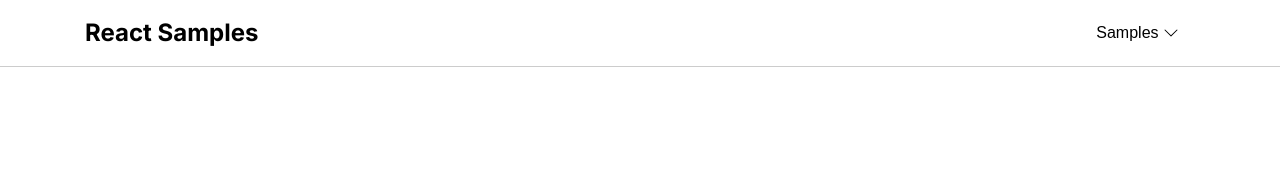
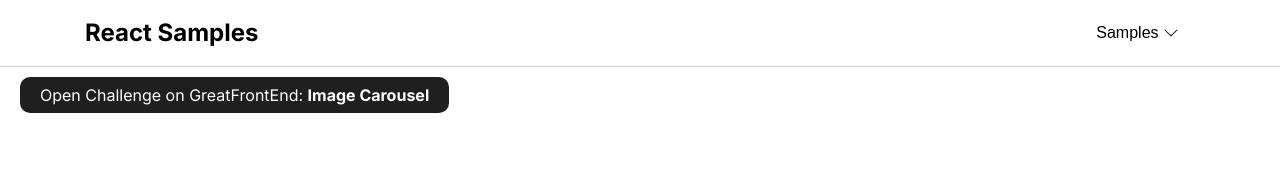
Before and after one commit to arjay07/react-samples, a React (Vite) app: page /image-carousel in a window 1280 px wide. Shown: the top 173 px of the page. Built offline with nearby package versions, Linux system fonts and the light colour scheme.

Commit message:
Add button link and styling for image carousel challenge

```diff
--- a/src/App.css
+++ b/src/App.css
@@ -0,0 +1,25 @@
+.referenceLink {
+    padding: 10px 20px;
+}
+
+.btnLink {
+    display: inline-block;
+    padding: 10px 20px;
+    background-color: #1f1f1f;
+    color: #fff;
+    border-radius: 10px;
+    transition: background-color 0.3s ease;
+    text-decoration: none;
+}
+
+.btnLink:hover {
+    background-color: #333;
+}
+
+.btnLink:active {
+    background-color: #0d0d0d;
+}
+
+.fw-bold {
+    font-weight: bold;
+}
--- a/src/views/ImageCarouselView.tsx
+++ b/src/views/ImageCarouselView.tsx
@@ -28,7 +28,14 @@ const images = [
     },
   ];
 const ImageCarouselView: React.FC = () => {
-    return <ImageCarousel images={images} />;
+    return <>
+      <div className="referenceLink">
+        <a className="btnLink" href="https://www.greatfrontend.com/questions/user-interface/image-carousel" target="_blank" rel="noopener noreferrer">
+          Open Challenge on GreatFrontEnd: <span className="fw-bold">Image Carousel</span>
+        </a>
+      </div>
+      <ImageCarousel images={images} />
+    </>;
 };
 
 export default ImageCarouselView;
```
